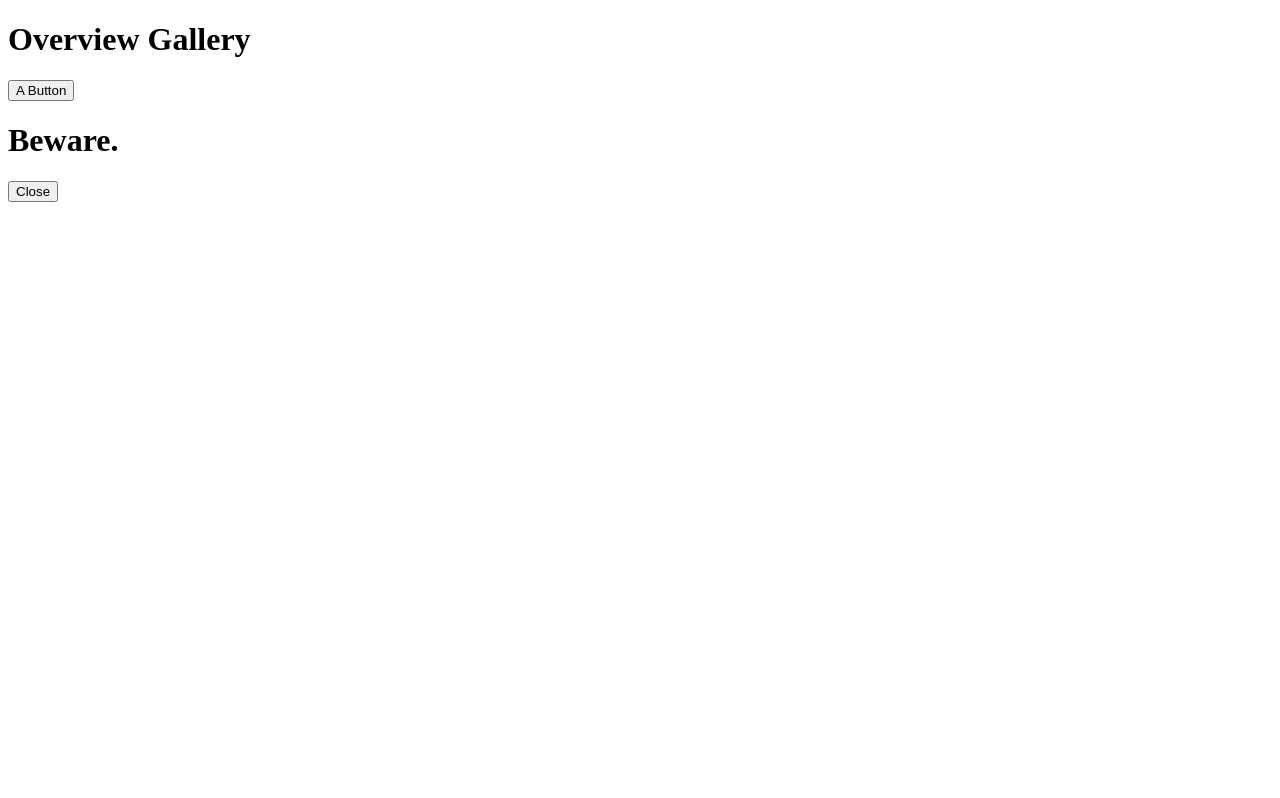
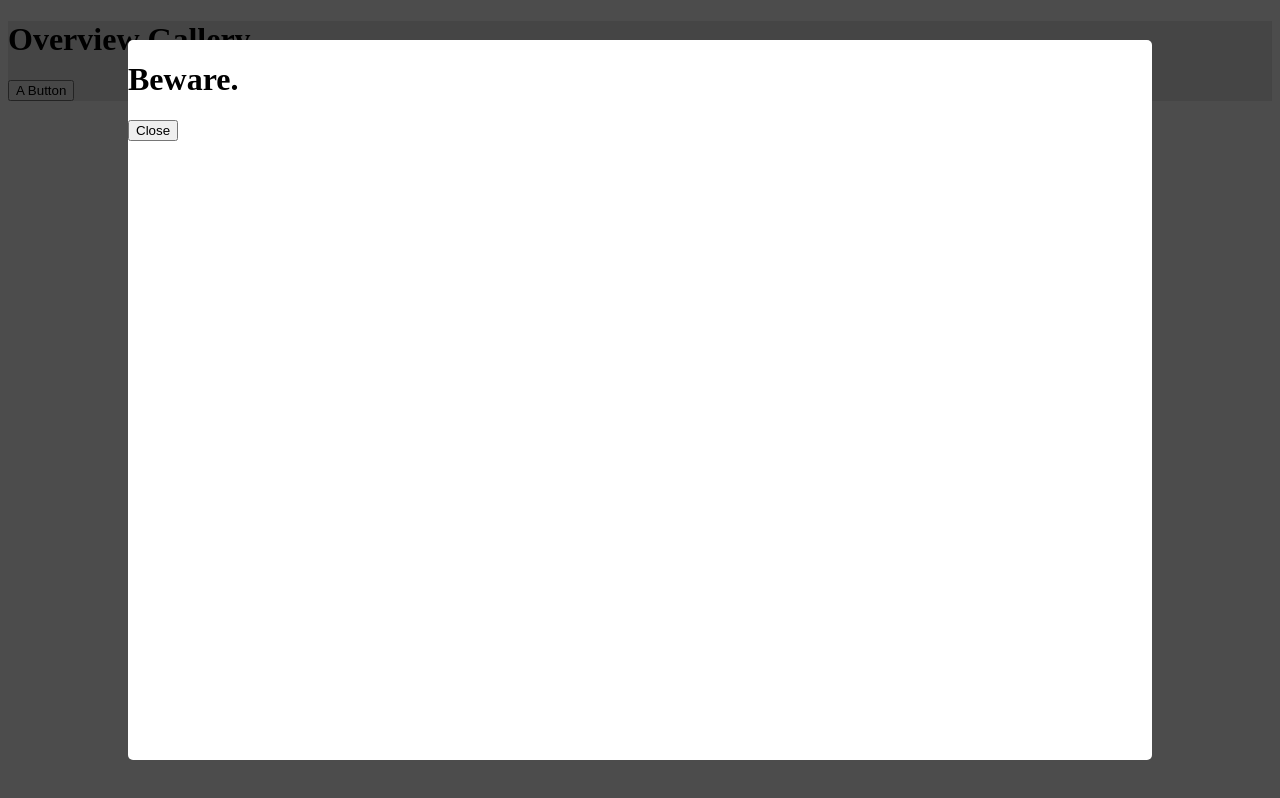
Before and after one commit to JADE-Global/overviewGallery, a React app: page / in a window 1280 px wide. Both pictures are taken after a click on the button "A Button". Built offline with nearby package versions, Linux system fonts and the light colour scheme; no server answers; the HTML template or start-up script is replaced by a standard one.

Commit message:
uses css modules properly, sets up sample popup window

```diff
--- a/client/src/components/overviewGallery.jsx
+++ b/client/src/components/overviewGallery.jsx
@@ -1,4 +1,5 @@
 import React from 'react';
+import styles from "./style.css";
 import Carousel from './carousel.jsx';
 import Popup from './popup.jsx';
 
@@ -43,7 +44,7 @@ class OverviewGallery extends React.Component {
 
   render () {
     return (
-      <div>
+      <div className={styles.test}>
         <h1>Overview Gallery</h1>
         {/* <div><Carousel images={this.state.images} /></div> */}
 
--- a/client/src/components/popup.jsx
+++ b/client/src/components/popup.jsx
@@ -1,11 +1,12 @@
 import React from 'react';
-import './style.css';
+// import './style.css';
+import styles from "./style.css";
 
 class Popup extends React.Component {
   render() {
     return (
-      <div className='popup'>
-        <div className='popup\_inner'>
+      <div className={styles.popup}>
+        <div className={styles.popup_inner}>
           <h1>{this.props.text}</h1>
           <button onClick={this.props.closePopup}>Close</button>
         </div>
--- a/client/src/components/style.css
+++ b/client/src/components/style.css
@@ -1,3 +1,7 @@
+.test {
+  background-color: rgb(230, 230, 230)
+}
+
 .popup {
   position: fixed;
   width: 100%;
@@ -7,18 +11,16 @@
   right: 0;
   bottom: 0;
   margin: auto;
-  background-color: rgba(0,0,0, 0.5);
+  background-color: rgba(0, 0, 0, 0.7);
 }
 
-.popup\_inner {
+.popup_inner {
   position: absolute;
-  left: 25%;
-  right: 25%;
-  top: 25%;
-  bottom: 25%;
+  left: 10%;
+  right: 10%;
+  top: 5%;
+  bottom: 5%;
   margin: auto;
-  border-radius: 20px;
-  /* background: white; */
-  background: #000000;
-  color: #ff0000;
+  border-radius: 5px;
+  background: white;
 }
```
Also changed, not shown: 1 other file (tests, documents, lock files or other folders).
